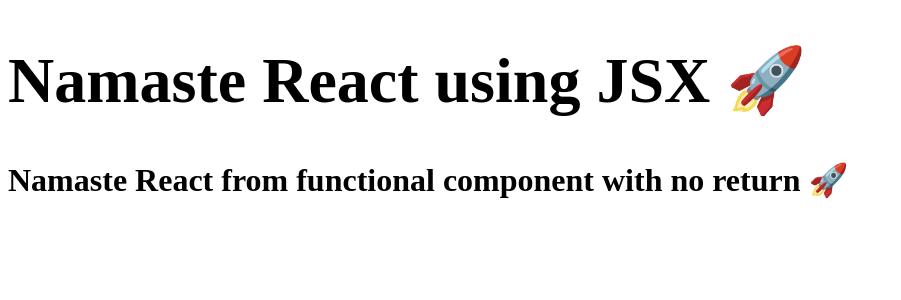
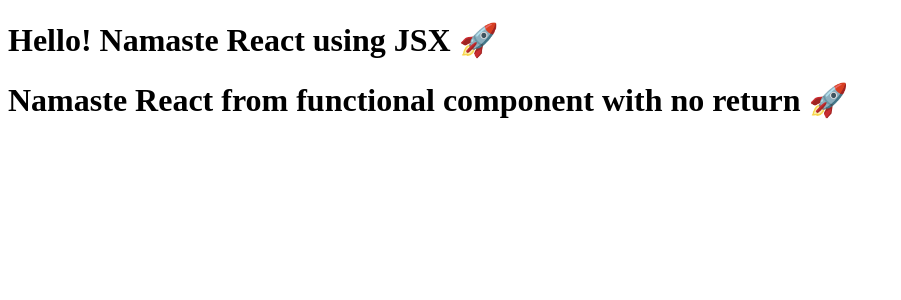
Before and after one commit to MaVericKWareZ/namaste-react-code, a React (Vite) app: page / in a window 1280 px wide. Shown: the top 300 px of the page, without its empty margins (0-901 px from the left). Built offline with nearby package versions, Linux system fonts and the light colour scheme.

Commit message:
ch3 commit 3

```diff
--- a/App.js
+++ b/App.js
@@ -1,14 +1,18 @@
 import React from "react";
 import ReactDOM from "react-dom/client";
 
-const TitleComponent = () => {
-  return <h1>Namaste React using JSX 🚀</h1>;
-};
+const elem = <span>Hello! </span>;
+const title = (
+  <h1 className="head" tabIndex="5">
+    {elem}
+    Namaste React using JSX 🚀
+  </h1>
+);
 
 const HeadingComponent = () => (
   <div id="container">
+    {title}
     <h1 className="heading">
-      <TitleComponent />
       Namaste React from functional component with no return 🚀
     </h1>
   </div>
```
